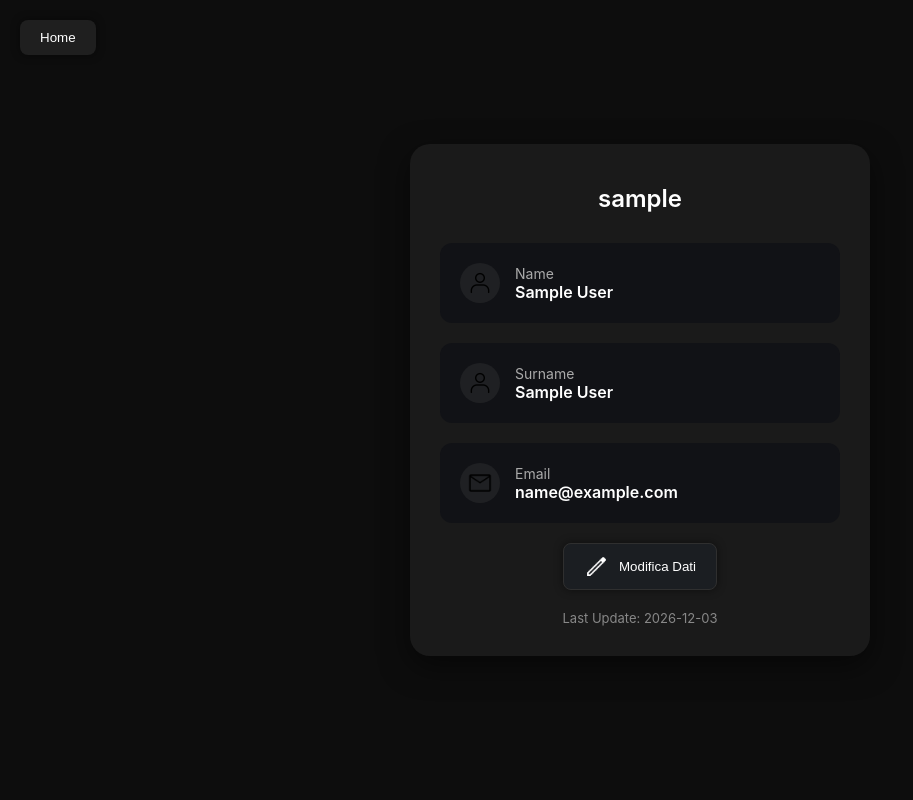
After one commit to ChenDario/info_projects_beta, a PHP site: page /pages/profile.php in a window 1280 px wide. The commit adds this page. Shown: the whole page, without its empty margins (0-913 px from the left). Run offline with PHP 8.4, Linux system fonts and the light colour scheme; the visitor is signed in with stand-in values (Sample User, id 1).

Commit message:
add search, logout, data edit, show profile function

```diff
--- /dev/null
+++ b/css/profile.css
@@ -0,0 +1,139 @@
+::selection {
+    background: #4CAF50; /* Colore di sfondo della selezione */
+    color: white;        /* Colore del testo selezionato */
+}
+
+body {
+    background-color: #0d0d0d;
+    color: #ffffff;
+    font-family: 'Inter', sans-serif;
+    display: flex;
+    justify-content: center;
+    align-items: center;
+    height: 100vh;
+    margin: 0;
+}
+
+.profile-container {
+    background-color: #1a1a1a;
+    padding: 30px;
+    border-radius: 20px;
+    text-align: center;
+    box-shadow: 0 10px 30px rgba(0, 0, 0, 0.5);
+    max-width: 400px;
+    width: 100%;
+}
+
+.avatar {
+    background-color: #2a2f3a;
+    color: #fff;
+    width: 100px;
+    height: 100px;
+    line-height: 100px;
+    border-radius: 50%;
+    font-size: 32px;
+    margin: 0 auto 20px;
+}
+
+h1 {
+    margin: 10px 0 30px;
+    font-size: 24px;
+    font-weight: 600;
+}
+
+.info-block {
+    background-color: #111216;
+    padding: 20px;
+    margin-bottom: 20px;
+    border-radius: 12px;
+    text-align: left;
+    display: flex;
+    align-items: center;
+    gap: 15px;
+}
+
+.info-block i {
+    font-size: 20px;
+}
+
+.info-label {
+    font-size: 14px;
+    color: #aaaaaa;
+}
+
+.info-value {
+    font-size: 16px;
+    font-weight: 600;
+}
+
+.update-date {
+    margin-top: 20px;
+    font-size: 13px;
+    color: #888;
+}
+
+.icon {
+    background-color: #1f2023;
+    border-radius: 50%;
+    width: 40px;
+    height: 40px;
+    display: flex;
+    align-items: center;
+    justify-content: center;
+}
+
+.icon-img {
+    width: 80%;
+    height: 80%;
+    object-fit: contain;
+}
+
+.icon-mail {
+    width: 65%;
+    object-fit: contain;
+}
+
+.btn {
+    position: fixed;
+    top: 20px;
+    left: 20px;
+    z-index: 1000;
+}
+
+.floating-button {
+    padding: 10px 20px;
+    background-color: #1f1f1f;
+    color: white;
+    border: none;
+    border-radius: 8px;
+    cursor: pointer;
+    transition: background-color 0.3s;
+    box-shadow: 0 0 10px #00000077;
+}
+
+.floating-button:hover {
+    background-color: #333;
+}
+
+.edit-button {
+    background-color: #1c222a80;
+    color: white;
+    padding: 10px 20px;
+    border: 1px solid #2f2f2f;
+    border-radius: 8px;
+    cursor: pointer;
+    display: inline-flex;
+    align-items: center;
+    gap: 10px;
+    box-shadow: 0 0 10px #00000077;
+    transition: background-color 0.3s;
+}
+
+.edit-button:hover {
+    background-color: #14171b80;
+}
+
+.edit-icon {
+    width: 25px;
+    height: 25px;
+}
--- a/db.txt
+++ b/db.sql
@@ -1,7 +1,7 @@
 DROP DATABASE IF EXISTS Progetto_Chen;
 CREATE DATABASE Progetto_Chen;
 USE Progetto_Chen;
-
+-- Aggiungere due date, quella di creazione e quella dell'ultimo aggiornamento del profilo
 CREATE TABLE Users (
     ID INT AUTO_INCREMENT PRIMARY KEY NOT NULL,
     Nome VARCHAR(50) NOT NULL,
@@ -9,7 +9,9 @@ CREATE TABLE Users (
     Username VARCHAR(30) NOT NULL UNIQUE,
     Email VARCHAR(255) NOT NULL UNIQUE,
     Password_hash VARCHAR(60) NOT NULL,
-    Tipo ENUM('user', 'admin') DEFAULT 'user'
+    Tipo ENUM('user', 'admin') DEFAULT 'user',
+    Created_at DATETIME DEFAULT CURRENT_TIMESTAMP,
+    Updated_at DATETIME DEFAULT CURRENT_TIMESTAMP ON UPDATE CURRENT_TIMESTAMP
 );
 
 CREATE TABLE Materia(
--- /dev/null
+++ b/pages/profile.php
@@ -0,0 +1,80 @@
+<?php
+    include "../includes/db.php";
+    session_start();
+
+    if (isset($_SESSION['flash_message'])) {
+        echo "<script>alert('{$_SESSION['flash_message']}');</script>";
+        unset($_SESSION['flash_message']); // 🔥 SVUOTA il messaggio
+    }
+
+    $user_id = $_SESSION['user_id'];
+
+    $stmt = $conn->prepare("SELECT Nome, Cognome, Email, DATE(Updated_at) AS LastUpdate, Username  FROM Users WHERE ID = ?");
+    $stmt->bind_param("i", $user_id);
+    $stmt->execute();
+    $result = $stmt->get_result();
+    $user = $result->fetch_assoc();
+?>
+
+
+<!DOCTYPE html>
+<html lang="it">
+<head>
+    <!--Link CSS-->
+    <link rel="stylesheet" href="../css/profile.css">
+    <meta charset="UTF-8">
+    <meta name="viewport" content="width=device-width, initial-scale=1.0">
+    <title>Profile</title>
+</head>
+<body>
+    <div class="btn">
+        <button class="floating-button" onclick="location.href='home.php'">Home</button>
+    </div>
+    <div class="profile-container">
+        <h1>
+            <?=$user['Username']?>
+        </h1>
+
+        <div class="info-block">
+            <div class="icon">
+                <img src="../images/2815428.png" alt="User Icon" class="icon-img">
+            </div>
+            <div>
+                <div class="info-label">Name</div>
+                <div class="info-value"><?=$user['Nome']?></div>
+            </div>
+        </div>
+
+
+        <div class="info-block">
+            <div class="icon">
+                <img src="../images/2815428.png" alt="User Icon" class="icon-img">
+            </div>
+            <div>
+                <div class="info-label">Surname</div>
+                <div class="info-value"><?=$user['Cognome']?></div>
+            </div>
+        </div>
+
+        <div class="info-block">
+            <div class="icon">
+                <img src="../images/mail.png" alt="User Icon" class="icon-mail">
+            </div>
+            <div>
+                <div class="info-label">Email</div>
+                <div class="info-value"><?=$user['Email']?></div>
+            </div>
+        </div>
+
+        <div>
+            <button class="edit-button" onclick="location.href='edit_data.php'">
+                <img src="../images/edit.png" alt="Edit Icon" class="edit-icon">
+                Modifica Dati
+            </button>
+        </div>
+
+        <div class="update-date">Last Update: <?=$user['LastUpdate']?></div>
+
+    </div>
+</body>
+</html>
```
Also changed, not shown: css/home.css (+19 -6 lines), pages/edit.php (added, +27 -0 lines), pages/edit_data.php (added, +50 -0 lines), pages/home.php (+41 -21 lines), images/2815428.png (added), images/edit.png (added), images/mail.png (added).
